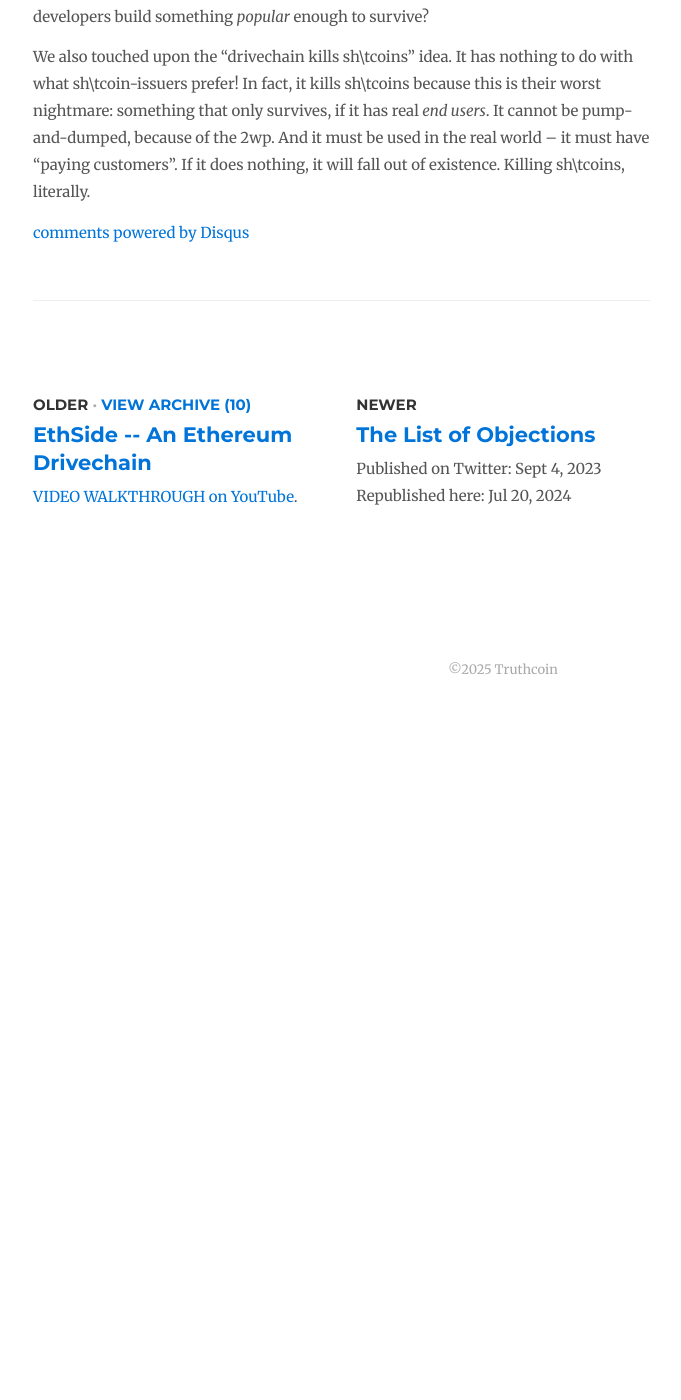
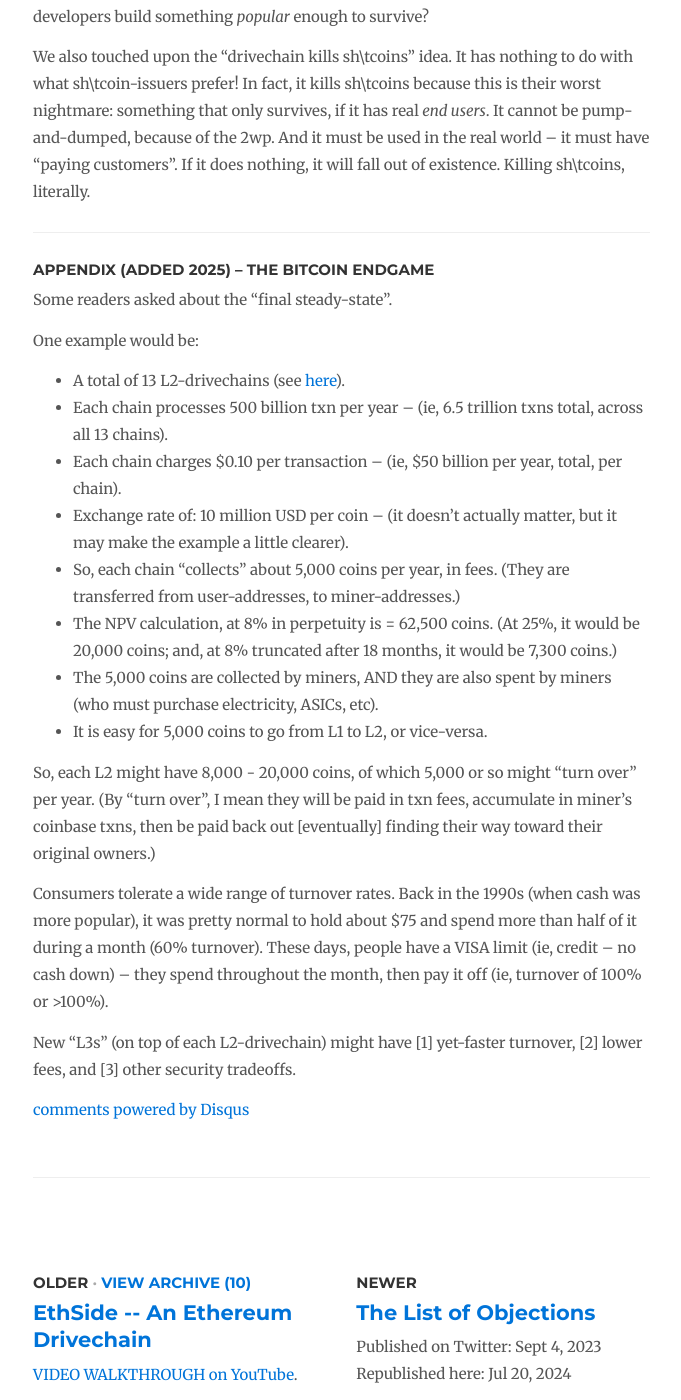
Before and after one commit to drivechain-project/drivechain.info, a Jekyll site: the page built from _posts/2023-09-09-fees.md, in a window 1280 px wide and 1400 px high, scrolled down 2592 px. Shown: the whole window, without its empty margins (137-818 px from the left). Built offline with Jekyll 4.4.1, drawn with Linux system fonts in a browser that asks for light colours; comment, search, counter and statistics services are not loaded; before the commit the page ends 3314 px from its top, so only the background shows below that.

Commit message:
add appendix

```diff
--- a/_posts/2023-09-09-fees.md
+++ b/_posts/2023-09-09-fees.md
@@ -87,3 +87,27 @@ Finally, some say that it will make Bitcoin look bad, merely to be associated wi
 This question was crucial, since if I am right, it disqualifies the whole "miners can steal" complaint. It converts that complaint into a question: can the drivechain developers build something *popular* enough to survive?
 
 We also touched upon the "drivechain kills sh\tcoins" idea. It has nothing to do with what sh\tcoin-issuers prefer! In fact, it kills sh\tcoins because this is their worst nightmare: something that only survives, if it has real *end users*. It cannot be pump-and-dumped, because of the 2wp. And it must be used in the real world -- it must have "paying customers". If it does nothing, it will fall out of existence. Killing sh\tcoins, literally.
+
+
+----
+
+### Appendix (Added 2025) -- The Bitcoin Endgame
+
+Some readers asked about the "final steady-state".
+
+One example would be:
+
+* A total of 13 L2-drivechains (see [here](https://www.truthcoin.info/blog/all-world-txns/#appendix-1--blockspace-napkin-math)).
+* Each chain processes 500 billion txn per year -- (ie, 6.5 trillion txns total, across all 13 chains).
+* Each chain charges $0.10 per transaction -- (ie, $50 billion per year, total, per chain).
+* Exchange rate of: 10 million USD per coin -- (it doesn't actually matter, but it may make the example a little clearer).
+* So, each chain "collects" about 5,000 coins per year, in fees. (They are transferred from user-addresses, to miner-addresses.)
+* The NPV calculation, at 8% in perpetuity is = 62,500 coins. (At 25%, it would be 20,000 coins; and, at 8% truncated after 18 months, it would be 7,300 coins.)
+* The 5,000 coins are collected by miners, AND they are also spent by miners (who must purchase electricity, ASICs, etc).
+* It is easy for 5,000 coins to go from L1 to L2, or vice-versa.
+
+So, each L2 might have 8,000 - 20,000 coins, of which 5,000 or so might "turn over" per year. (By "turn over", I mean they will be paid in txn fees, accumulate in miner's coinbase txns, then be paid back out [eventually] finding their way toward their original owners.)
+
+Consumers tolerate a wide range of turnover rates. Back in the 1990s (when cash was more popular), it was pretty normal to hold about $75 and spend more than half of it during a month (60% turnover). These days, people have a VISA limit (ie, credit -- no cash down) -- they spend throughout the month, then pay it off (ie, turnover of 100% or >100%).
+
+New "L3s" (on top of each L2-drivechain) might have [1] yet-faster turnover, [2] lower fees, and [3] other security tradeoffs.
```
